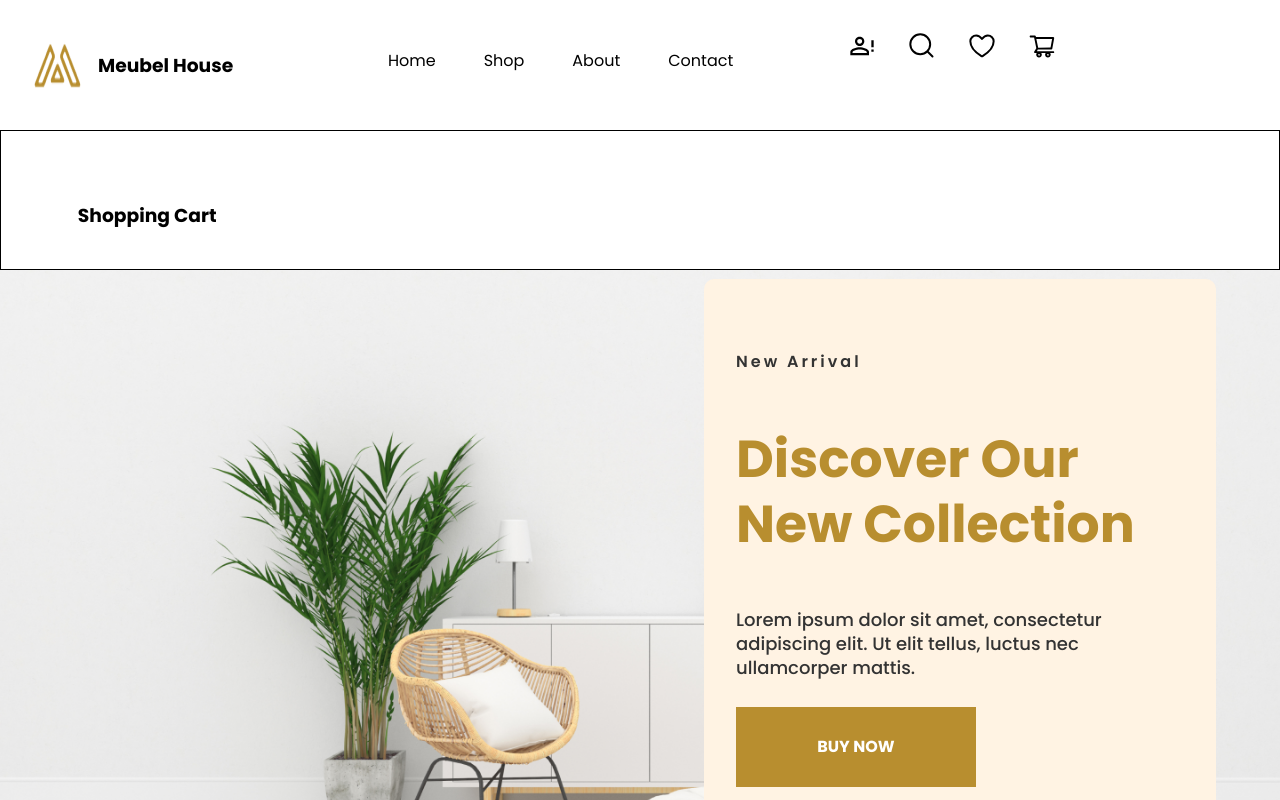
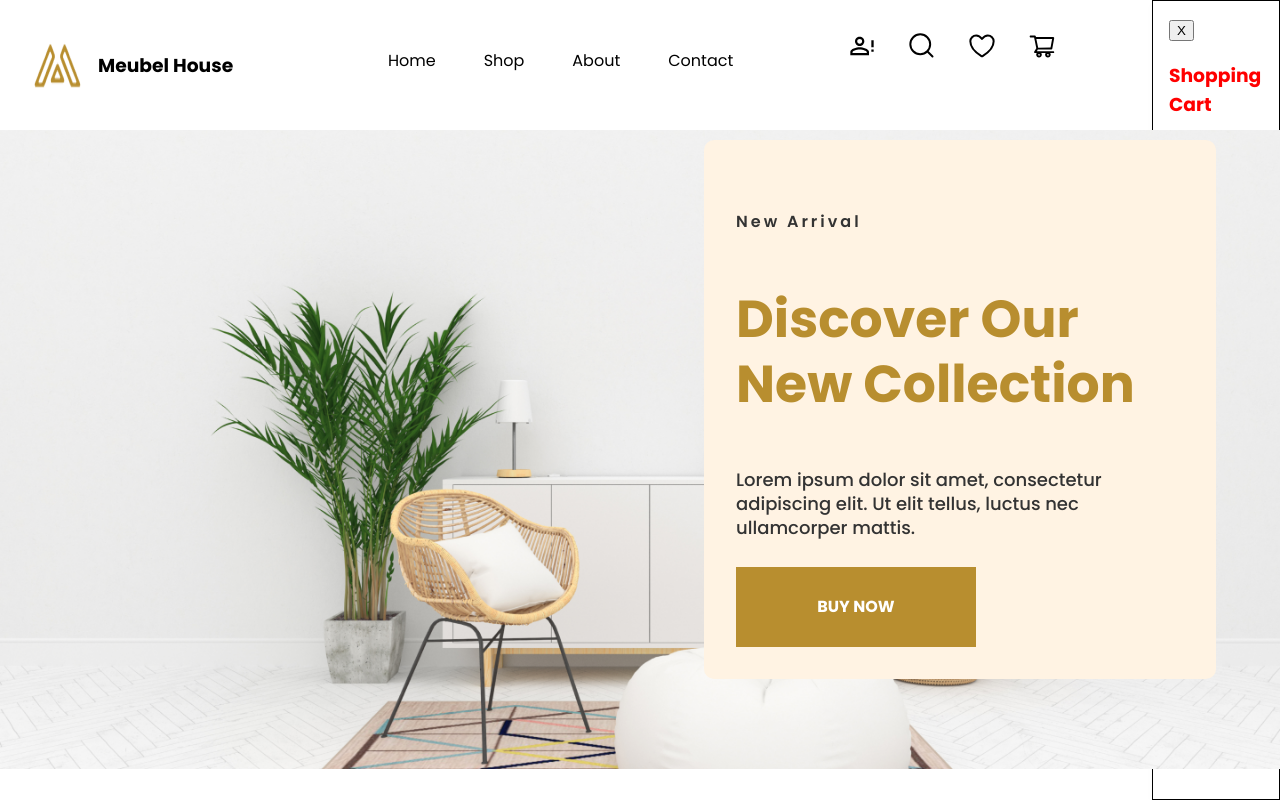
Before and after one commit to Casandrabenpor/Meubel-House-E-commerce, a React (Create React App) app: page /#/ in a window 1280 px wide. Shown: the top 800 px of the page. Built offline with nearby package versions, Linux system fonts and the light colour scheme.

Commit message:
button close card sidebar

```diff
--- a/src/components/homeComponents/aside.tsx
+++ b/src/components/homeComponents/aside.tsx
@@ -1,13 +1,23 @@
 import React from 'react';
-import { Aside } from '../../styled/homeStyled/navStyled';
-import { useTypedSelector } from '../../app/store';
+import { Aside, ButtonClose, Content } from '../../styled/homeStyled/navStyled';
+import { useTypedDispatch, useTypedSelector } from '../../app/store';
+import { toggle } from '../../features/sideBarSlice';
 
 export const AsideCart = () => {
+  const dispatch = useTypedDispatch();
+
+  const toggleSideBar = (event: any) => {
+    event.preventDefault();
+    dispatch(toggle());
+  };
   const sideBarActivated = useTypedSelector((state) => state.sidebar.activated);
 
   return sideBarActivated ? (
     <Aside>
-      <h3>Shopping Cart</h3>
+      <Content $sideBarActivated={sideBarActivated}>
+        <ButtonClose onClick={toggleSideBar}>X</ButtonClose>
+        <h3>Shopping Cart</h3>
+      </Content>
     </Aside>
   ) : (
     <></>
--- a/src/styled/homeStyled/navStyled.tsx
+++ b/src/styled/homeStyled/navStyled.tsx
@@ -43,10 +43,25 @@ export const IconsNav = styled.div`
 // ASIDE
 
 export const Aside = styled.aside`
-  padding: 4% 6% 20px;
+  box-shadow: 0px 3px 10px #00000005;
+  display: flex;
+  flex-direction: column;
+  background: ${colors.white};
+  height: 100vh;
+  width: 10%;
   border: 1px solid black;
+  padding: 2em;
+  top: 0;
+  right: 0;
+  overflow-x: hidden;
+  position: fixed;
+  padding: 1em;
+  color: red;
 `;
 export const Content = styled.div<Props>`
   width: ${(props) => (props.$sideBarActivated ? '85%' : '100%')};
   margin-right: ${(props) => (props.$sideBarActivated ? '15%' : '0%')};
 `;
+export const ButtonClose = styled.button`
+  cursor: pointer;
+`;
```
